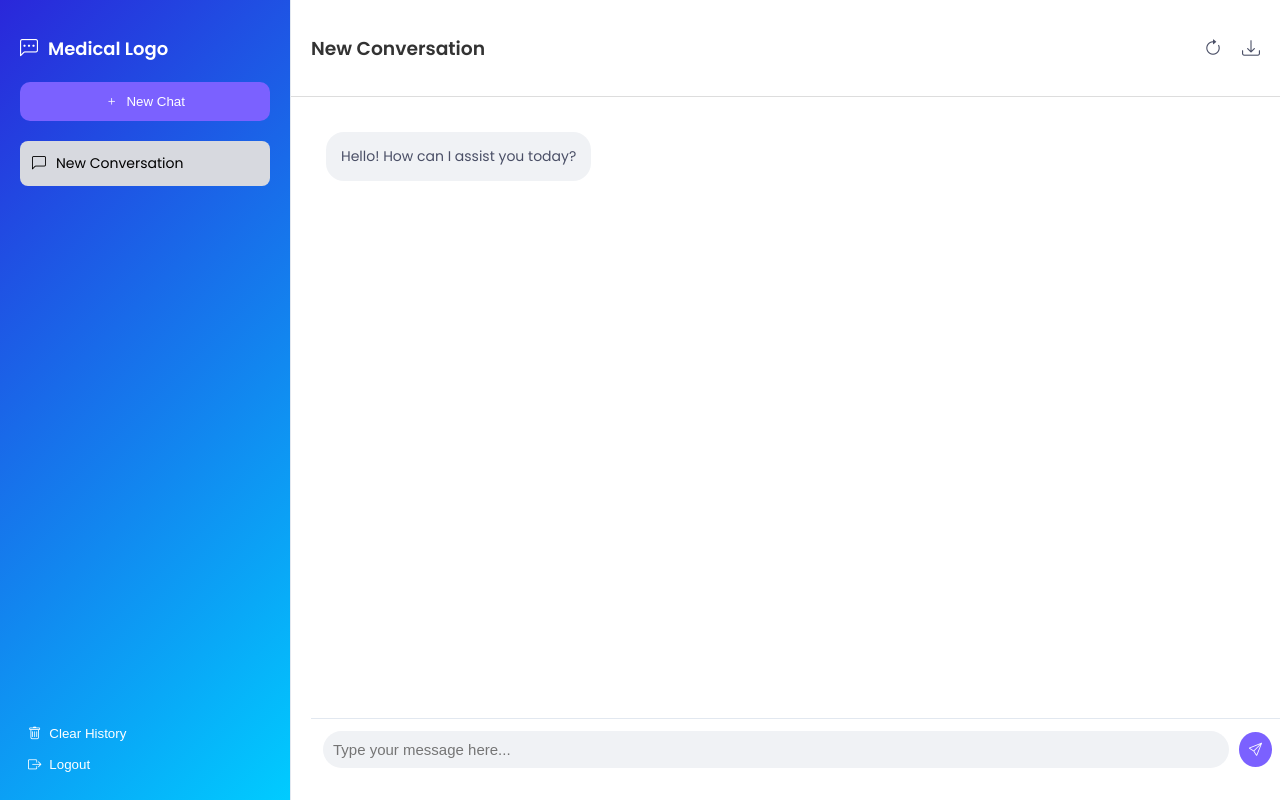
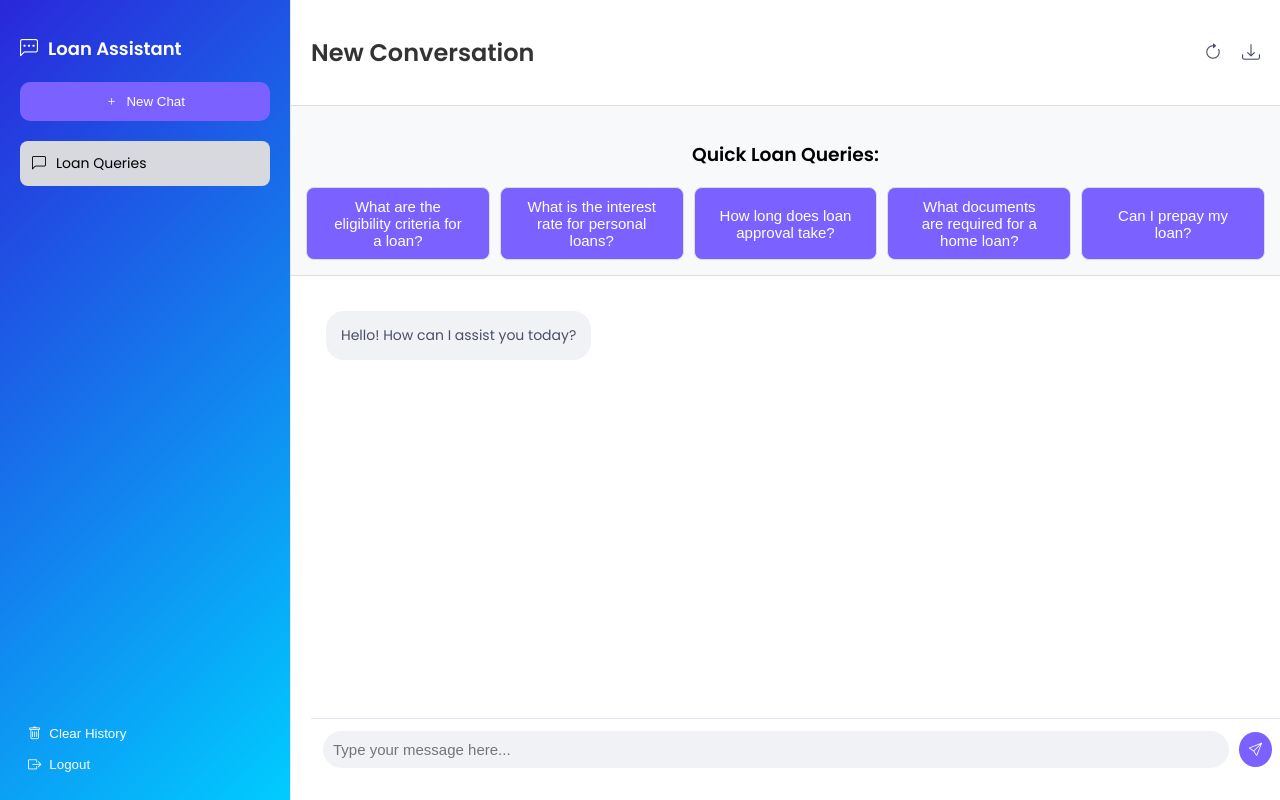
Before and after one commit to webdeveloper510/Chad-chatbot, a React (Create React App) app: page /chat in a window 1280 px wide. Built offline with nearby package versions, Linux system fonts and the light colour scheme.

Commit message:
changes add questions

```diff
--- a/src/Component/Pages/chatbot.jsx
+++ b/src/Component/Pages/chatbot.jsx
@@ -10,16 +10,38 @@ const ChatBot = () => {
   ]);
   const [input, setInput] = useState("");
 
-  const sendMessage = () => {
-    if (input.trim()) {
-      setMessages([...messages, { sender: "user", text: input }]);
+  // Static loan-related questions & bot responses
+  const staticQuestions = [
+    { question: "What are the eligibility criteria for a loan?", answer: "Eligibility depends on your income, credit score, and loan type." },
+    { question: "What is the interest rate for personal loans?", answer: "Interest rates vary from 8% to 15% depending on your credit score." },
+    { question: "How long does loan approval take?", answer: "Loan approval typically takes 24 to 72 hours after document submission." },
+    { question: "What documents are required for a home loan?", answer: "You need ID proof, income proof, property documents, and a credit score check." },
+    { question: "Can I prepay my loan?", answer: "Yes, most loans allow prepayment, but some may have a penalty fee." }
+  ];
+
+  // Function to send a message
+  const sendMessage = (text) => {
+    if (text.trim()) {
+      setMessages([...messages, { sender: "user", text }]);
       setInput("");
+
+      // Find a predefined answer if available
+      const foundQuestion = staticQuestions.find(q => q.question === text);
+      const botReply = foundQuestion ? foundQuestion.answer : "I'm here to help!";
+
       setTimeout(() => {
-        setMessages((prev) => [...prev, { sender: "bot", text: "I'm here to help!" }]);
+        setMessages((prev) => [...prev, { sender: "bot", text: botReply }]);
       }, 1000);
     }
   };
 
+  // Handle text input submission
+  const handleSendMessage = () => sendMessage(input);
+
+  // Handle predefined question click
+  const handleQuestionClick = (question) => sendMessage(question);
+
+  // Handle Logout
   const handleLogout = () => {
     alert("Logging out...");
     navigate("/login"); // Redirect to the login page
@@ -30,7 +52,7 @@ const ChatBot = () => {
       {/* Sidebar */}
       <div className="sidebar">
         <h2 className="sidebar-title">
-          <i className="bi bi-chat-left-dots"></i> Medical Logo
+          <i className="bi bi-chat-left-dots"></i> Loan Assistant
         </h2>
 
         <button className="new-chat-btn">
@@ -39,7 +61,7 @@ const ChatBot = () => {
 
         <div className="chat-history">
           <div className="chat-item active">
-            <i className="bi bi-chat-left"></i> New Conversation
+            <i className="bi bi-chat-left"></i> Loan Queries
           </div>
         </div>
 
@@ -47,7 +69,6 @@ const ChatBot = () => {
           <button className="clear-history-btn">
             <i className="bi bi-trash"></i> Clear History
           </button>
-          {/* Logout Button (Instead of Replace) */}
           <button className="logout-btn" onClick={handleLogout}>
             <i className="bi bi-box-arrow-right"></i> Logout
           </button>
@@ -58,12 +79,24 @@ const ChatBot = () => {
       <div className="main-content">
         {/* Header */}
         <header className="chat-header">
-          <h3>New Conversation</h3>
+          <h2>New Conversation</h2>
           <div className="header-icons">
             <i className="bi bi-arrow-clockwise"></i>
             <i className="bi bi-download"></i>
           </div>
         </header>
+
+        {/* Static Questions Section */}
+        <div className="static-questions">
+          <h3>Quick Loan Queries:</h3>
+          <div className="question-container">
+            {staticQuestions.map((q, index) => (
+              <button key={index} className="question-btn" onClick={() => handleQuestionClick(q.question)}>
+                {q.question}
+              </button>
+            ))}
+          </div>
+        </div>
 
         {/* Chatbox */}
         <div className="chatbox">
@@ -82,9 +115,9 @@ const ChatBot = () => {
               placeholder="Type your message here..."
               value={input}
               onChange={(e) => setInput(e.target.value)}
-              onKeyDown={(e) => e.key === "Enter" && sendMessage()}
+              onKeyDown={(e) => e.key === "Enter" && handleSendMessage()}
             />
-            <button className="send-btn" onClick={sendMessage}>
+            <button className="send-btn" onClick={handleSendMessage}>
               <i className="bi bi-send"></i>
             </button>
           </div>
--- a/src/css/chatbot.css
+++ b/src/css/chatbot.css
@@ -246,3 +246,56 @@
   background-color: #f8d7da;
   border-radius: 5px;
 }
+/* Static Questions Section */
+.static-questions {
+  padding: 15px;
+  background: #f8f9fa;
+  border-bottom: 1px solid #ddd;
+}
+
+.static-questions h5 {
+  font-size: 16px;
+  font-weight: bold;
+  margin-bottom: 10px;
+}
+
+/* Question Buttons in Flexbox */
+.question-container {
+  display: flex;
+  flex-wrap: wrap;
+  gap: 10px;
+  justify-content: center;
+}
+
+.question-btn {
+  flex: 1 1;
+  min-width: 170px;
+  max-width: 230px;
+  padding: 10px 22px;
+  border: 1px solid #ddd;
+  background: #fff;
+  border-radius: 8px;
+  font-size: 15px;
+  text-align: center;
+  cursor: pointer;
+  transition: background 0.3s ease, transform 0.2s ease;
+  background-color: #7b61ff;
+  color: #fff;
+}
+
+.question-btn:hover {
+  background: #007bff;
+  color: white;
+  transform: translateY(-2px);
+}
+
+@media (max-width: 768px) {
+  .question-container {
+    flex-direction: column;
+    align-items: center;
+  }
+
+  .question-btn {
+    width: 100%;
+  }
+}
```
